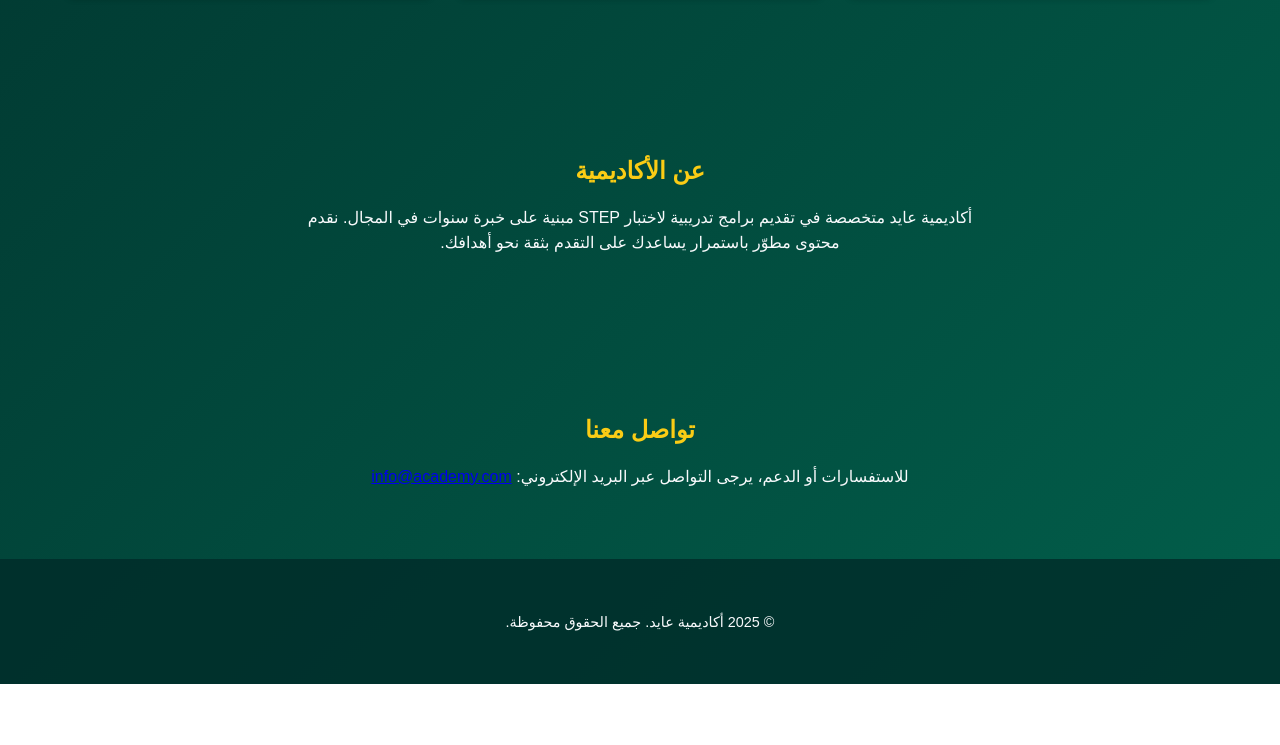
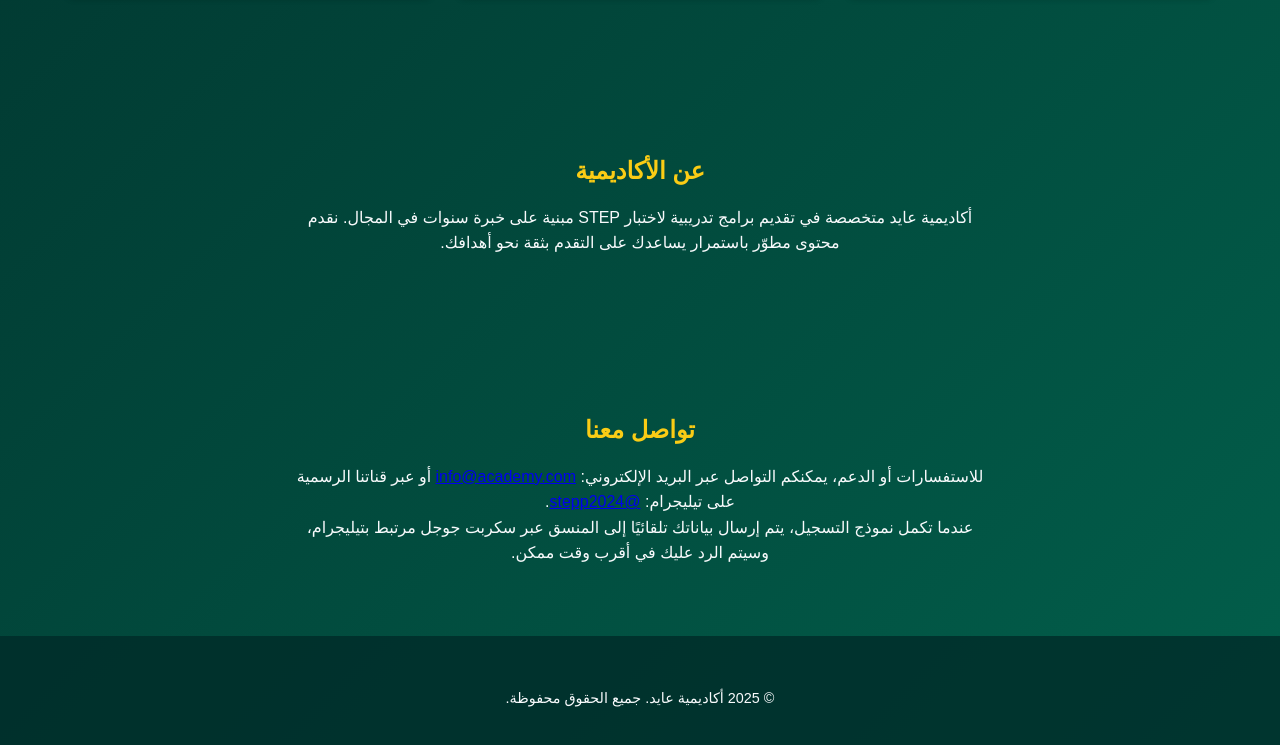
Before and after one commit to studentservices241445-rgb/STEP-TEST2026-AYED-ACADEMY, a plain HTML site: page index.html in a window 1280 px wide. Shown: the part 925-1670 px from the top of the page. Before the commit the page ends 1609 px from the top, so only its background shows below. Drawn offline with Linux system fonts and the light colour scheme.

Commit message:
Update index.html: add Telegram channel link and note about Google script integration

```diff
--- a/index.html
+++ b/index.html
@@ -94,7 +94,15 @@
   <section id="contact" class="contact-section">
     <div class="container">
       <h2>تواصل معنا</h2>
-      <p>للاستفسارات أو الدعم، يرجى التواصل عبر البريد الإلكتروني: <a href="mailto:info@academy.com">info@academy.com</a></p>
+      <p>
+        للاستفسارات أو الدعم، يمكنكم التواصل عبر البريد الإلكتروني:
+        <a href="mailto:info@academy.com">info@academy.com</a>
+        أو عبر قناتنا الرسمية على تيليجرام:
+        <a href="https://t.me/stepp2024" target="_blank">@stepp2024</a>.
+      </p>
+      <p>
+        عندما تكمل نموذج التسجيل، يتم إرسال بياناتك تلقائيًا إلى المنسق عبر سكربت جوجل مرتبط بتيليجرام، وسيتم الرد عليك في أقرب وقت ممكن.
+      </p>
     </div>
   </section>
 
```
